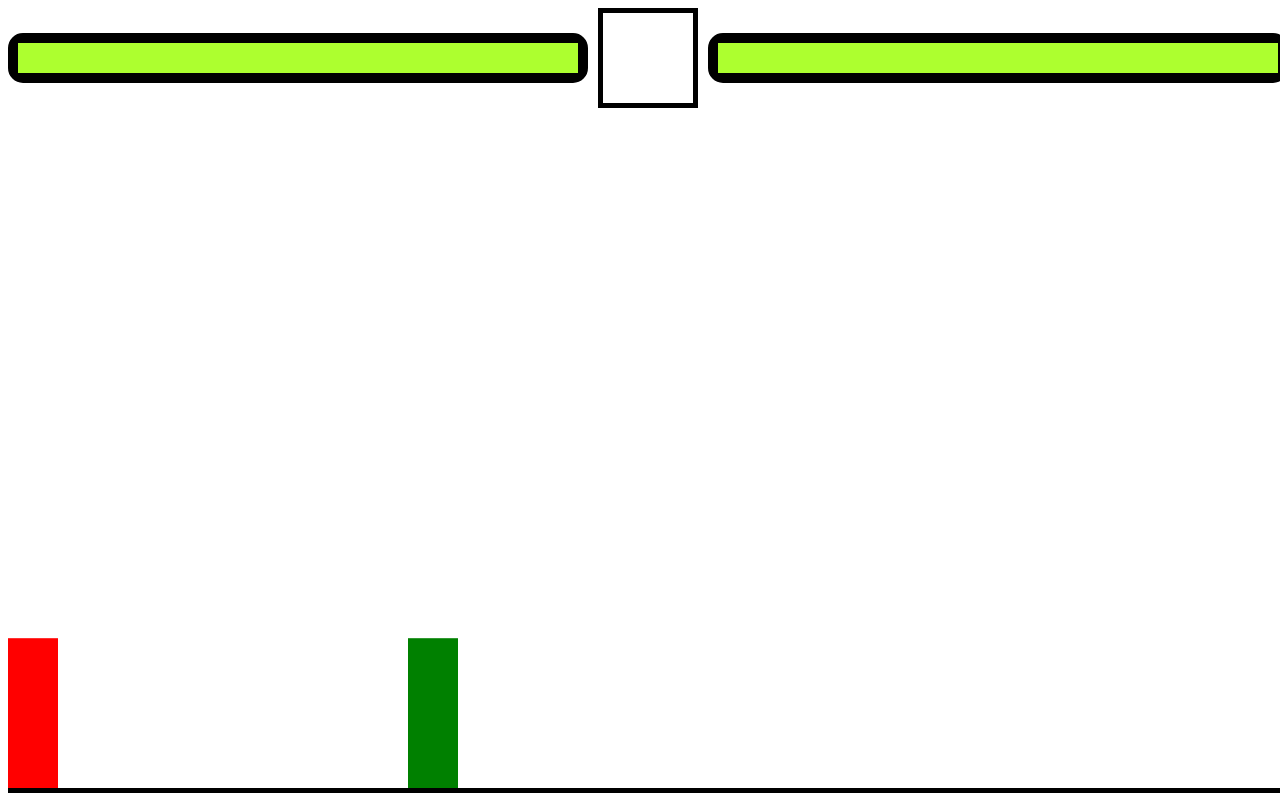
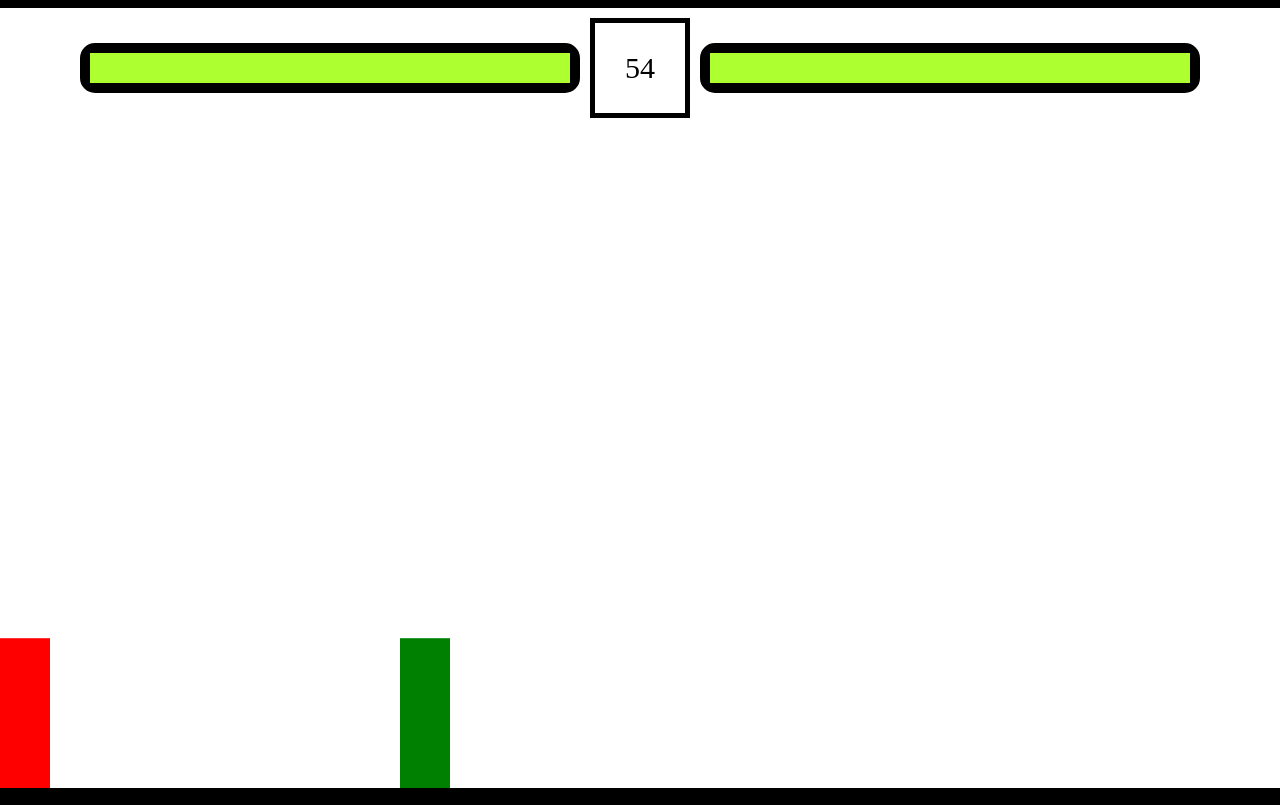
Before and after one commit to Aryan-Saini/Stickman, a plain HTML site: page index.html in a window 1280 px wide. Drawn offline with Linux system fonts and the light colour scheme.

Commit message:
damage and timer implement

```diff
--- a/canvas.js
+++ b/canvas.js
@@ -4,10 +4,26 @@ const can = doc.querySelector('canvas');
 const c = can.getContext("2d");
 const health = doc.getElementById("barOne");
 const healthEne = doc.getElementById("barTwo");
-
+const time = doc.getElementById("time");
 const gravity = 0.2;
 can.width = 1280;
 can.height = 780;
+var timer = 60;
+time.innerHTML = timer;
+
+
+function timerDec() {
+  setTimeout(timerDec, 1000)
+  if (timer > 0) {
+    timer--;
+    time.innerHTML = timer;
+  } else {
+    checkWin();
+  }
+}
+timerDec();
+
+
 
 class Sprite {
   constructor({ pos, color, offset }) {
@@ -47,8 +63,7 @@ class Sprite {
 
       lastKey: ''
     };
-    this.totalHealth = health.clientWidth;
-    this.health = health.clientWidth;
+    this.health = 100;
   }
 
   draw() {
@@ -157,11 +172,26 @@ function retangularColli({ rectangle1, rectangle2 }) {
 function detectCollioson() {
   if (retangularColli({ rectangle1: Player, rectangle2: Enemy })) {
     Player.isAttacking = false;
-    Enemy.health -= Enemy.totalHealth * 0.13;
-    healthEne.style.width = `${Enemy.health}px`;
+    Enemy.health -= 13;
+    healthEne.style.width = `${Enemy.health}%`;
+
+    if (Enemy.health == 0) {
+
+    }
   } else if (retangularColli({ rectangle1: Enemy, rectangle2: Player })) {
     Enemy.isAttacking = false;
-    Player.health -= Player.totalHealth * 0.13;
+    Player.health -= 13;
+    health.style.width = `${Player.health}%`;
+  }
+}
+
+function checkWin() {
+  if (Player.health === Enemy.health) {
+
+  } else if (Enemy.health === 0) {
+
+  } else if (Player.health === 0) {
+
   }
 }
 
--- a/index.html
+++ b/index.html
@@ -12,11 +12,11 @@
     <div class="cont">
       <div class="ui">
         <!--Health player-->
-        <div class="healthBar">
+        <div class="healthBar firstHealth">
           <div id="barOne"></div>
         </div>
         <!--Time-->
-        <div class="time" id="time"></div>
+        <div class="time" id="time">60</div>
         <!--Enemy-->
         <div class="healthBar">
           <div id="barTwo"></div>
--- a/style.css
+++ b/style.css
@@ -4,6 +4,11 @@
 }
 *{
   box-sizing: border-box;
+}
+body {
+  display: flex;
+  justify-content: center;
+  background-color: black;
 }
 canvas{
   margin: 0 auto;
@@ -19,12 +24,20 @@ canvas{
   gap: 10px;
   align-items: center;
   width: 100%;
+  justify-content: center;
+  padding-top: 10px;
 }
 .healthBar{
-  width: 100%;
+  width: 500px;
   position: relative;
   border: 10px solid black;
   border-radius: 15px;
+  display: flex;
+
+}
+
+.firstHealth{
+  justify-content: flex-end;
 }
 #barOne, #barTwo {
   background-color: greenyellow;
@@ -37,4 +50,8 @@ canvas{
   height: 100px;
   flex-shrink: 0;
   border: 5px solid  black;
+  display: flex;
+  align-items: center;
+  justify-content: center;
+  font-size: 30px;
 }
```
